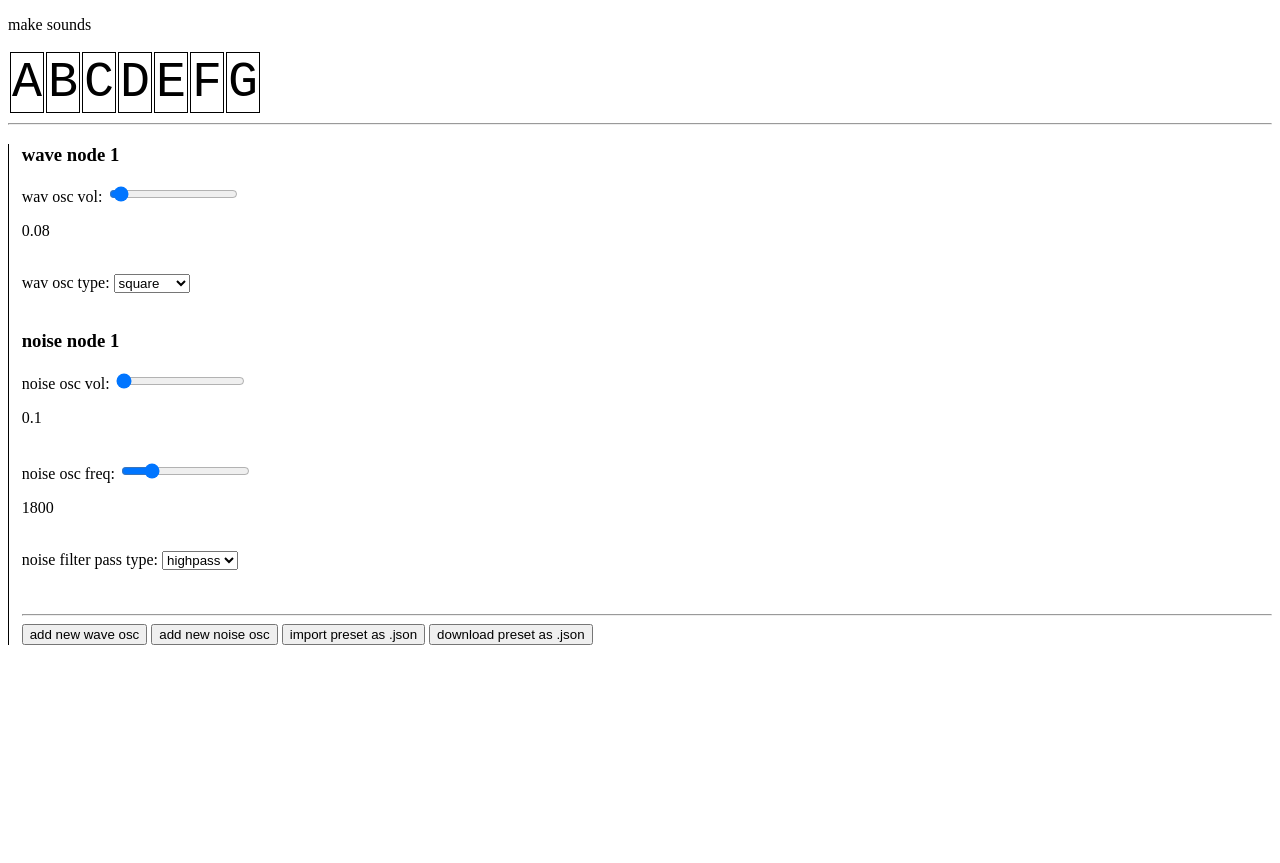
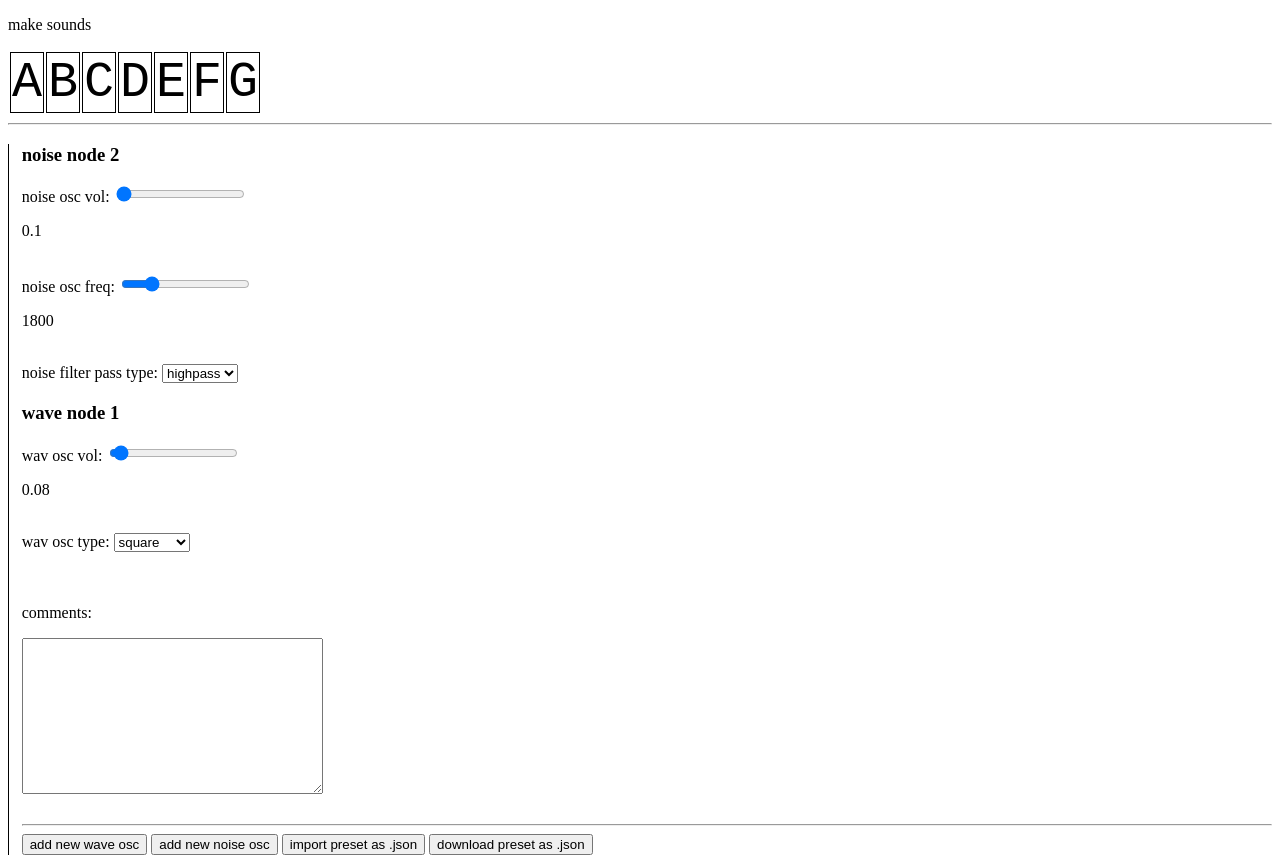
Before and after one commit to syncopika/soundmaker, a plain HTML site: page index.html in a window 1280 px wide. Before the commit the page ends 800 px from the top, so only its background shows below. Drawn offline with Linux system fonts and the light colour scheme.

Commit message:
more progress towards being able to add more nodes

```diff
--- a/index.html
+++ b/index.html
@@ -36,33 +36,12 @@
 	<hr />
 
 	<div class='preset' id='instrumentPreset1'>
-		<!--<h3> instrument preset 1 </h3>-->
 
 		<br />
+		<br />
 
-		<div class='noiseNode' id='noiseNode1'>
-			<h3> noise node 1 </h3>
-
-			<label for='noiseOscVolume'> noise osc vol: </label>
-			<input name='noiseOscVolume' id='noiseOscVolume' type='range' max='1' min='0.1' step='0.1' value='0.1' />
-			<p id='noiseVolValue'> 0.1 </p>
-
-			<br />
-
-			<label for='noiseOscFreq'> noise osc freq: </label>
-			<input name='noiseOscFreq' id='noiseOscFreq' type='range' max='5000' min='1000' step='100' value='1800' />
-			<p id='noiseOscFreqValue'> 1800 </p>
-
-			<br />
-
-			<label for='noiseFilterPassType'> noise filter pass type: </label>
-			<select name='noiseFilterPassType' id='noiseFilterPassType'>
-				<option> highpass </option>
-				<option> lowpass </option>
-			</select>
-
-			<br />
-		</div>
+		<p> comments: </p>
+		<textarea id='comments' rows='10' cols='35'></textarea>
 
 		<br />
 		<br />
@@ -90,58 +69,17 @@
 		"C": 261.63,
 	};
 
-	/*
-	let state = {
-		'waveOscVolume1': 0.08,
-		'waveOscType1': 'square',
-		'noiseOscVolume1': 0.1,
-		'noiseBufPassType1': 'highpass',
-		'noiseOscFreq1': 1800,
-	};
-	*/
-
-	let waveNode1 = {
-		'waveOscVolume1': 0.08,
-		'waveOscType1': 'square',
-	};
-
-	let noiseNode1 = {
-		'noiseOscVolume1': 0.1,
-		'noiseBufPassType1': 'highpass',
-		'noiseOscFreq1': 1800,
-	};
-
-
 	let preset1 = {
 		'presetName': 'preset1',
 		'numWaveNodes': 0,//1,
 		'numNoiseNodes': 1,
-		'waveNodes': [
-			//waveNode1
-		],
-		'noiseNodes': [
-			noiseNode1
-		],
+		'waveNodes': [],
+		'noiseNodes': [],
 		"comments": "this is neat"
 	};
-	//console.log(preset1);
 
 	let currPreset = preset1;
 
-
-	document.getElementById('noiseOscVolume').addEventListener('input', (evt) => {
-		noiseNode1.noiseOscVolume1 = evt.target.valueAsNumber;
-		document.getElementById('noiseVolValue').innerHTML = evt.target.valueAsNumber;
-	});
-
-	document.getElementById('noiseOscFreq').addEventListener('input', (evt) => {
-		noiseNode1.noiseOscFreq1 = evt.target.valueAsNumber;
-		document.getElementById('noiseOscFreqValue').innerHTML = evt.target.valueAsNumber;
-	});
-
-	document.getElementById('noiseFilterPassType').addEventListener('change', (evt) => {
-		noiseNode1.noiseBufPassType1 = evt.target.value;
-	});
 
 	///////////////////////////////////  START
 	let audioContext = new AudioContext();
@@ -149,9 +87,7 @@
 
 	let notes = [...document.getElementsByClassName("note")];
 	notes.forEach((note) => {
-		//console.log(note);
 		note.addEventListener('click', (event) => {
-			//console.log(event.toElement);
 			audioContext.resume().then(() => {
 				processNote(event.toElement.innerHTML, audioContext, currPreset);
 			});
@@ -167,10 +103,10 @@
 			let snap = addWaveNode(node, audioContext);
 			let snapOsc = snap[0];
 			let snapEnv = snap[1];
-			let volume = node['waveOscVolume1'];
+			let volume = node['waveOscVolume'];
 
 			snapOsc.frequency.setValueAtTime(NOTE_FREQ[note], time);
-			snapEnv.gain.setValueAtTime(node['waveOscVolume1'], time);
+			snapEnv.gain.setValueAtTime(node['waveOscVolume'], time);
 			allNodes.push(snapOsc);
 		});
 
@@ -178,7 +114,7 @@
 			let noise = addNoise(node, audioContext);
 			let noiseOsc = noise[0];
 			let noiseEnv = noise[1];
-			let volume = node['noiseOscVolume1'];
+			let volume = node['noiseOscVolume'];
 
 			noiseEnv.gain.setValueAtTime(volume, time);
 			allNodes.push(noiseOsc);
@@ -190,6 +126,9 @@
 		});
 	}
 	/////////////////////////////////////////
+	function getAlphaString(str){
+		return str.match(/[a-zA-Z]+/g)[0];
+	}
 
 	// you can start a buffer source like an oscillator!
 	function addNoise(noiseNodeParams, audioContext){
@@ -206,8 +145,8 @@
 		let noise = audioContext.createBufferSource();
 		noise.buffer = this.noiseBuffer;
 		let noiseFilter = audioContext.createBiquadFilter();
-		noiseFilter.type = noiseNodeParams['noiseBufPassType1'];
-		noiseFilter.frequency.value = noiseNodeParams['noiseOscFreq1']; //1800;
+		noiseFilter.type = noiseNodeParams['noiseFilterPassType'];
+		noiseFilter.frequency.value = noiseNodeParams['noiseOscFreq'];
 		noise.connect(noiseFilter);
 
 		// add gain to the noise filter
@@ -219,7 +158,7 @@
 
 	function addWaveNode(waveNodeParams, audioContext){
 		let snapOsc = audioContext.createOscillator();
-		snapOsc.type = waveNodeParams['waveOscType1'];
+		snapOsc.type = waveNodeParams['waveOscType'];
 
 		let snapOscEnv = audioContext.createGain();
 		snapOsc.connect(snapOscEnv);
@@ -300,12 +239,12 @@
 
 		// add event listeners for input and select
 		input.addEventListener('input', (evt) => {
-			newNodeParams[input.id] = evt.target.valueAsNumber;
+			newNodeParams[getAlphaString(input.id)] = evt.target.valueAsNumber;
 			volumeValue.innerHTML = evt.target.valueAsNumber;
 		});
 
 		select.addEventListener('change', (evt) => {
-			newNodeParams[select.id] = evt.target.value;
+			newNodeParams[getAlphaString(select.id)] = evt.target.value;
 		});
 
 		// put it all together
@@ -322,19 +261,127 @@
 		let parent = document.getElementById(parentElement);
 		parent.insertBefore(newWaveNodeDiv, parent.firstChild);
 
-		newNodeParams[input.id] = 0.08;
-		newNodeParams[select.id] = 'square';
+		newNodeParams[getAlphaString(input.id)] = 0.08;
+		newNodeParams[getAlphaString(select.id)] = 'square';
 
 		currPreset.numWaveNodes += 1;
 		currPreset.waveNodes.push(newNodeParams);
 	}
 
 	function createNewNoiseOsc(parentElement){
+
 		// create a new noise section in html
+		let newNodeParams = {};
+
+		let newIdNum = currPreset.numNoiseNodes + 1;
+		let newNoiseNodeDiv = document.createElement('div');
+		newNoiseNodeDiv.id = 'noiseNode' + newIdNum;
+		newNoiseNodeDiv.className = 'noiseNode';
+
+		let h3 = document.createElement('h3');
+		h3.innerHTML = 'noise node ' + newIdNum;
+
+		let input = document.createElement('input');
+		input.setAttribute('name', 'noiseOscVolume' + newIdNum);
+		input.setAttribute('id', 'noiseOscVolume' + newIdNum);
+		input.setAttribute('type', 'range');
+		input.setAttribute('max', 1);
+		input.setAttribute('min', 0.1);
+		input.setAttribute('step', 0.01);
+		input.setAttribute('value', 0.1);
+
+		let volumeValue = document.createElement('p');
+		volumeValue.id = 'noiseNodeVolValue' + newIdNum;
+		volumeValue.innerHTML = input.value;
+
+		let label = document.createElement('label');
+		label.innerHTML = 'noise osc vol: ';
+		label.setAttribute('for', 'noiseOscVolume' + newIdNum);
+
+		let brElement1 = document.createElement('br');
+		let brElement2 = document.createElement('br');
+		let brElement3 = document.createElement('br');
+
+		let freqInput = document.createElement('input');
+		freqInput.setAttribute('name', 'noiseOscFreq' + newIdNum);
+		freqInput.setAttribute('id', 'noiseOscFreq' + newIdNum);
+		freqInput.setAttribute('type', 'range');
+		freqInput.setAttribute('max', 5000);
+		freqInput.setAttribute('min', 1000);
+		freqInput.setAttribute('step', 100);
+		freqInput.setAttribute('value', 1800);
+
+		let freqInputLabel = document.createElement('label');
+		freqInputLabel.innerHTML = 'noise osc freq: ';
+		freqInputLabel.setAttribute('for', 'noiseOscFreq' + newIdNum);
+
+		let freqValue = document.createElement('p');
+		freqValue.id = 'noiseOscFreqValue' + newIdNum;
+		freqValue.innerHTML = freqInput.value;
+
+		let select = document.createElement('select');
+		select.setAttribute('name', 'noiseFilterPassType' + newIdNum);
+		select.id = 'noiseFilterPassType' + newIdNum;
+
+		let filterOptions = [
+			'highpass',
+			'lowpass'
+		];
+
+		filterOptions.forEach((opt) => {
+			let newOption = document.createElement('option');
+			newOption.innerHTML = opt;
+			select.appendChild(newOption);
+		});
+
+		let selectLabel = document.createElement('label');
+		selectLabel.innerHTML = 'noise filter pass type: ';
+		selectLabel.setAttribute('for', 'noiseFilterPassType' + newIdNum);
+
+		// add event listeners for input and select
+		input.addEventListener('input', (evt) => {
+			newNodeParams[getAlphaString(input.id)] = evt.target.valueAsNumber;
+			volumeValue.innerHTML = evt.target.valueAsNumber;
+		});
+
+		freqInput.addEventListener('input', (evt) => {
+			newNodeParams[getAlphaString(freqInput.id)] = evt.target.valueAsNumber;
+			freqValue.innerHTML = evt.target.valueAsNumber;
+		});
+
+		select.addEventListener('change', (evt) => {
+			newNodeParams[getAlphaString(select.id)] = evt.target.value;
+		});
+
+		// put it all together
+		newNoiseNodeDiv.appendChild(h3);
+		newNoiseNodeDiv.appendChild(label);
+		newNoiseNodeDiv.appendChild(input);
+		newNoiseNodeDiv.appendChild(volumeValue);
+		newNoiseNodeDiv.appendChild(brElement1);
+		newNoiseNodeDiv.appendChild(freqInputLabel);
+		newNoiseNodeDiv.appendChild(freqInput);
+		newNoiseNodeDiv.appendChild(freqValue);
+		newNoiseNodeDiv.appendChild(brElement2);
+		newNoiseNodeDiv.appendChild(selectLabel);
+		newNoiseNodeDiv.appendChild(select);
+		newNoiseNodeDiv.appendChild(brElement3);
+
+		// TODO: don't need this after dynamic noise node creation implemented?
+		let parent = document.getElementById(parentElement);
+		parent.insertBefore(newNoiseNodeDiv, parent.firstChild);
+
+		newNodeParams[getAlphaString(input.id)] = 0.1;
+		newNodeParams[getAlphaString(select.id)] = 'highpass';
+		newNodeParams[getAlphaString(freqInput.id)] = 1800;
+
+		currPreset.numNoiseNodes += 1;
+		currPreset.noiseNodes.push(newNodeParams);
 	}
 
 
 	createNewWavOsc('instrumentPreset1');
+	createNewNoiseOsc('instrumentPreset1');
 
 	document.getElementById('instrumentPresetDownload').addEventListener('click', () => {
 		downloadPreset();
```
Also changed, not shown: readme.md.
